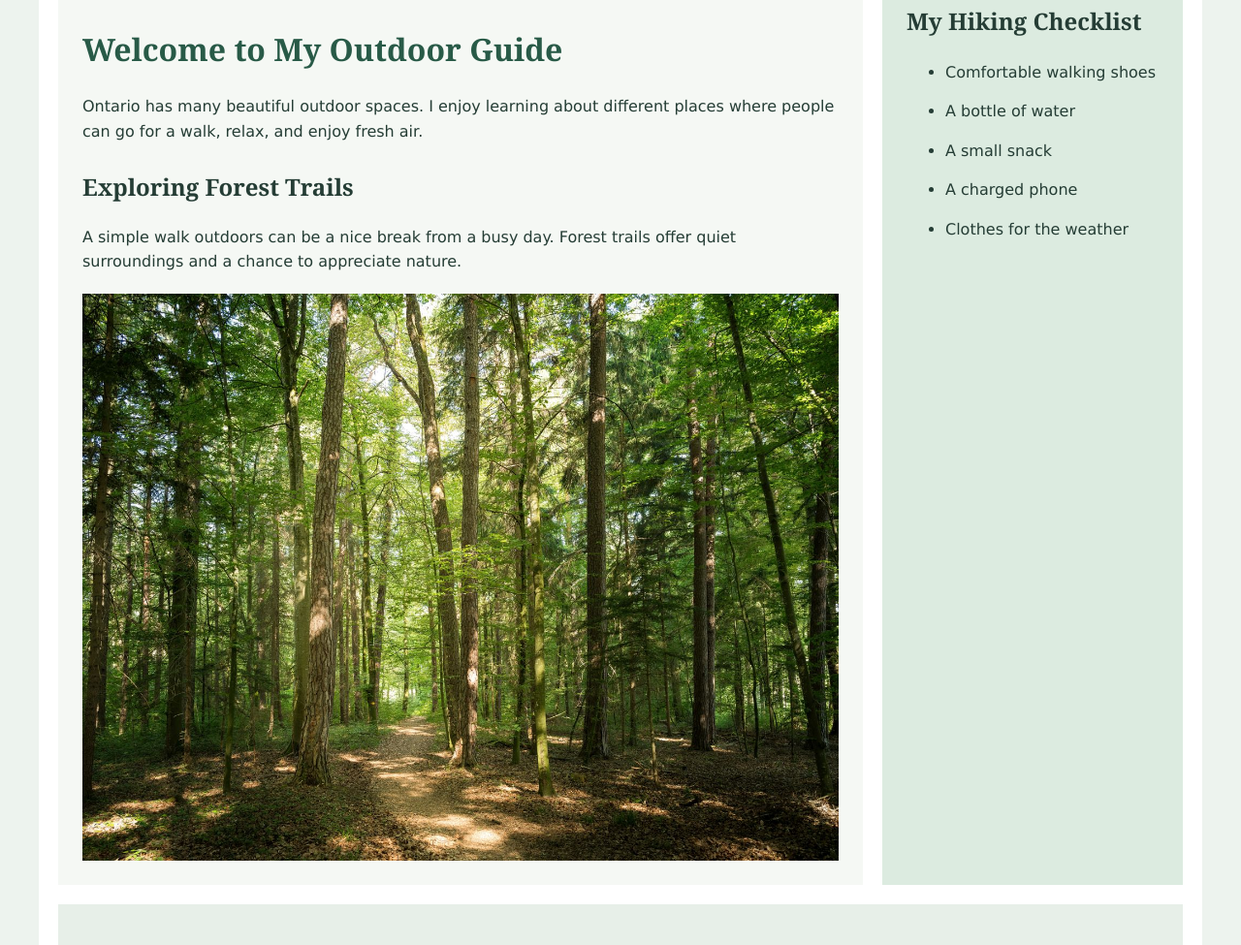
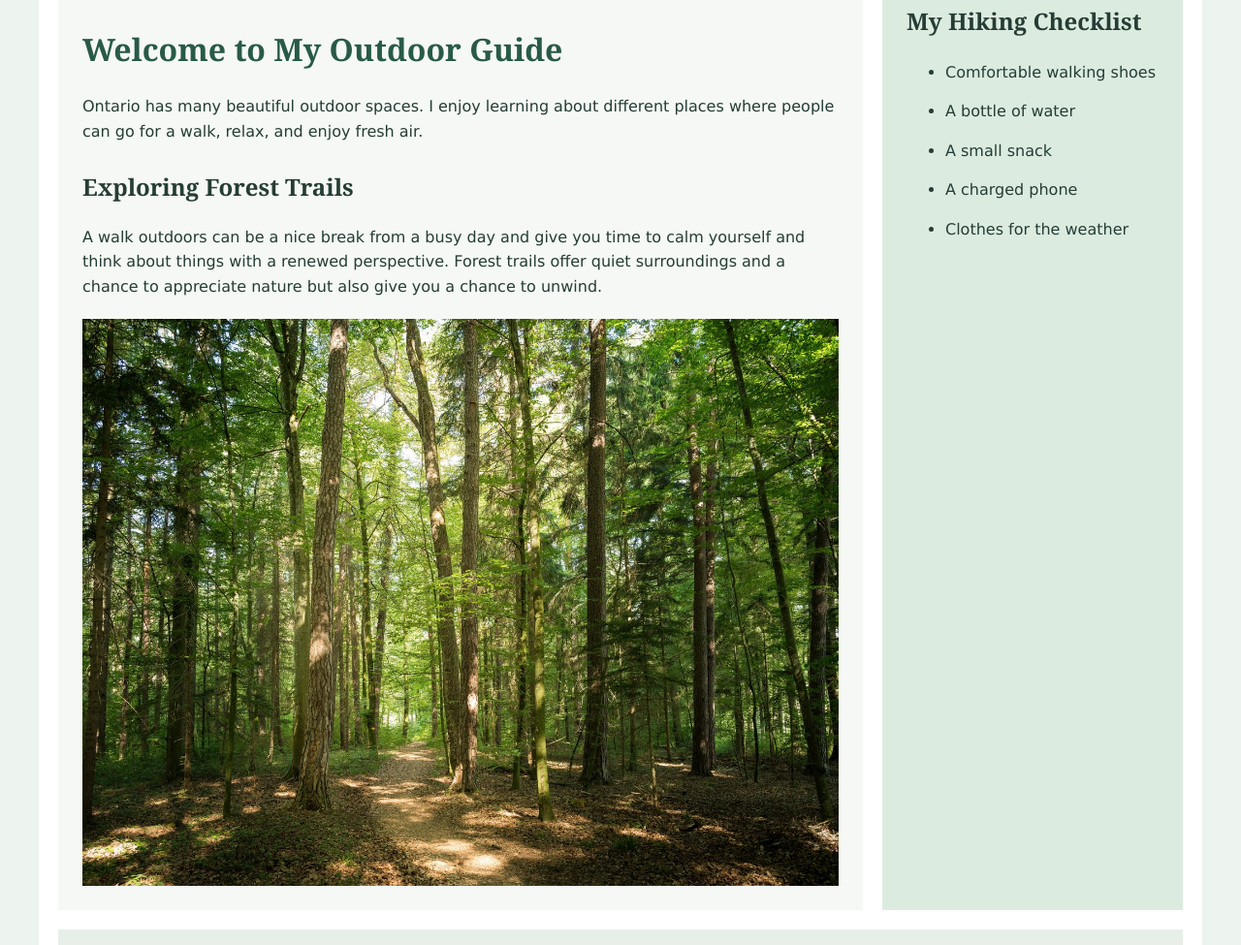
Before and after one commit to Shubham148-create/prog1246-assignment1-SD, a plain HTML site: page index.html in a window 1280 px wide. Shown: the part 705-1680 px from the top of the page at 97% size. Drawn offline with Linux system fonts and the light colour scheme.

Commit message:
Improve outdoor guide content

```diff
--- a/index.html
+++ b/index.html
@@ -39,8 +39,8 @@
 
                 <section id="trails" class="trail-section">
                     <h2>Exploring Forest Trails</h2>
-                    <p>A simple walk outdoors can be a nice break from a busy day.
-                       Forest trails offer quiet surroundings and a chance to appreciate nature.</p>
+                    <p>A walk outdoors can be a nice break from a busy day and give you time to calm yourself and think about things with a renewed perspective.
+                       Forest trails offer quiet surroundings and a chance to appreciate nature but also give you a chance to unwind.</p>
                     <img src="images/forest-trail.jpg" alt="Illustration of a path through a green forest">
                 </section>
             </main>
```
